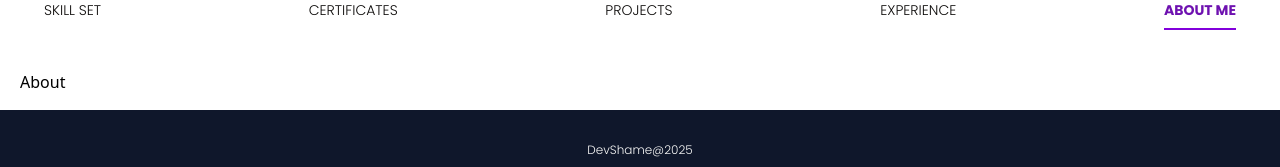
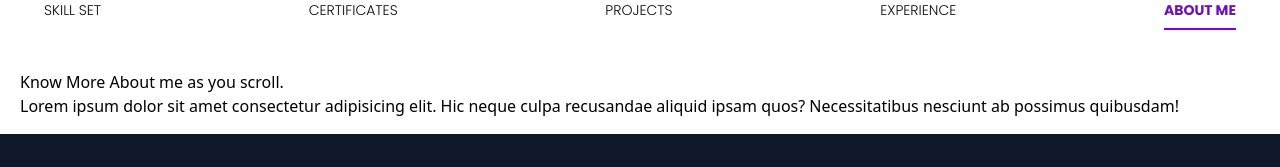
Before and after one commit to shameCanales/shame-portfolio, a React (Vite) app: page /about in a window 1280 px wide. Shown: the part 1179-1346 px from the top of the page. Built offline with nearby package versions, Linux system fonts and the light colour scheme; no server answers.

Commit message:
Added About Me Section

```diff
--- a/src/pages/About.jsx
+++ b/src/pages/About.jsx
@@ -1,7 +1,22 @@
 export default function About() {
   return (
     <>
-      <p>About</p>
+      <div>
+        <div className="text">
+          <h2>Know More About me as you scroll.</h2>
+          <p>
+            Lorem ipsum dolor sit amet consectetur adipisicing elit. Hic neque
+            culpa recusandae aliquid ipsam quos? Necessitatibus nesciunt ab
+            possimus quibusdam!
+          </p>
+        </div>
+
+        <div>
+          <img src="" alt="" />
+          <img src="" alt="" />
+          <img src="" alt="" />
+        </div>
+      </div>
     </>
   );
 }
```
Also changed, not shown: src/data.js (line endings or trailing spaces).
